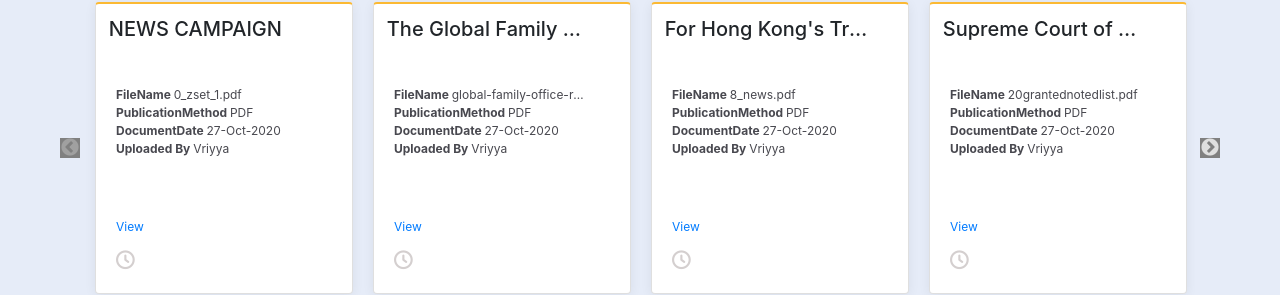
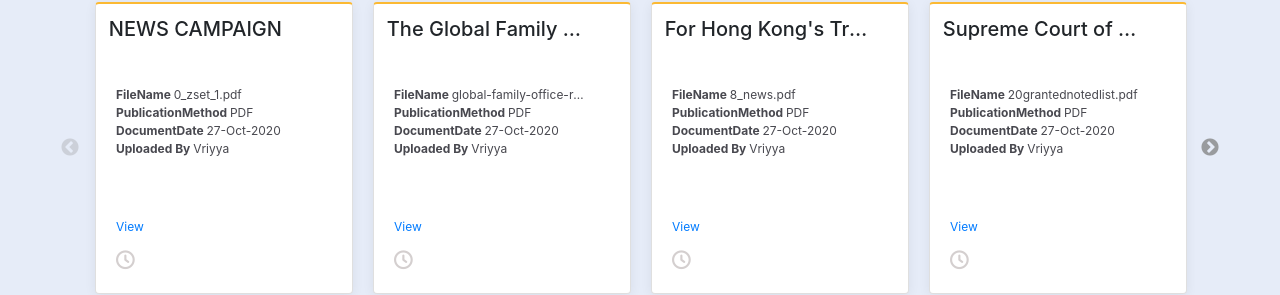
Before and after one commit to guptanidhi/React-Delta, a React (Create React App) app: page / in a window 1280 px wide. Shown: the part 420-715 px from the top of the page. Built offline with nearby package versions, Linux system fonts and the light colour scheme.

Commit message:
Arrow Changes

```diff
--- a/src/app.module.scss
+++ b/src/app.module.scss
@@ -6,3 +6,8 @@
 	background-color: #e6ecf8;
 	padding: 30px 0;
 }
+.arrowClass {
+	&:before {
+		color: gray;
+	}
+}
--- a/src/jsonData/data.js
+++ b/src/jsonData/data.js
@@ -1,3 +1,5 @@
+import styles from '../app.module.scss'
+
 const topCategories = [
   {
     id: 1,
@@ -60,22 +62,20 @@ const navItems = [
 ];
 
 function SampleNextArrow(props) {
-  const { className, style, onClick } = props;
+  const { className, onClick } = props;
   return (
     <div
-      className={className}
-      style={{ ...style, background: "gray" }}
+      className={`${className} ${styles.arrowClass}`}
       onClick={onClick}
     />
   );
 }
 
 function SamplePrevArrow(props) {
-  const { className, style, onClick } = props;
+  const { className, onClick } = props;
   return (
     <div
-      className={className}
-      style={{ ...style, background: "gray" }}
+    className={`${className} ${styles.arrowClass}`}
       onClick={onClick}
     />
   );
```
